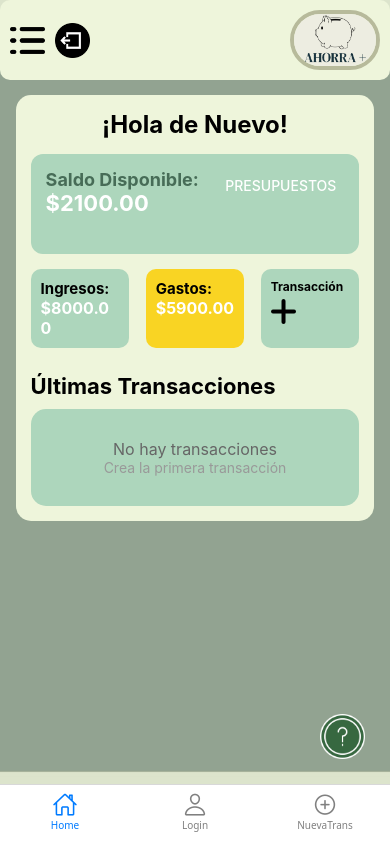
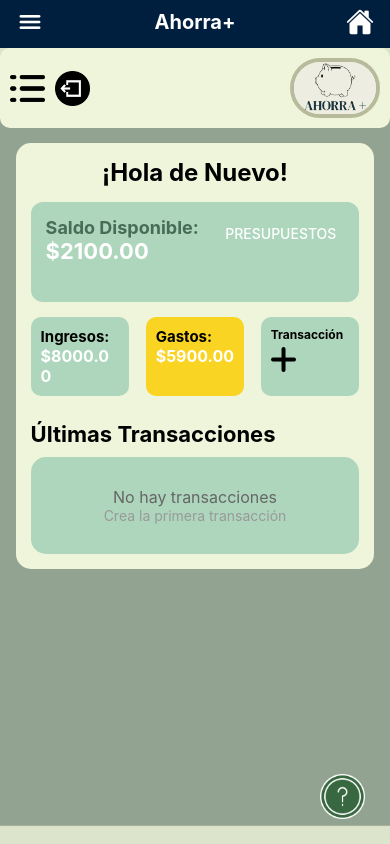
Before and after one commit to 19084DANI/Movil, a React Native app in the folder ProyectoMovil/: screen /Menu in a window 390 px wide. Built offline with nearby package versions, Linux system fonts and the light colour scheme.

Commit message:
Menú funcionando

```diff
--- a/ProyectoMovil/App.js
+++ b/ProyectoMovil/App.js
@@ -1,63 +1,35 @@
-import { useEffect, useState } from 'react';
-import { View, Text, ActivityIndicator } from 'react-native';
-import { initDatabase } from './database/DatabaseService';
-
-// Navigation
-import { NavigationContainer } from '@react-navigation/native';
-import { createBottomTabNavigator } from '@react-navigation/bottom-tabs';
-import { Ionicons } from '@expo/vector-icons';
-
-// Screens
-import HomeScreen from './Screens/HomeScreen';
-import LoginScreen from './Screens/LoginScreen';
-import NuevaTransScreen from './Screens/NuevaTransScreen';
-
-const Tab = createBottomTabNavigator();
+import React, { useEffect, useState } from 'react';
+import { View, Text } from 'react-native';
+import { AuthProvider } from './data/AuthContext';
+import RootNavigator from './navigation/RootNavigator';
+import { initDatabase } from './data/database';
 
 export default function App() {
-
-  const [iniciarbd, setBD] = useState(false);
+  const [ready, setReady] = useState(false);
 
   useEffect(() => {
-    const iniciarBD = async () => {
-      const iniciar = await initDatabase();
-      setBD(iniciar);
-    };
-    iniciarBD();
+    // Inicializar base de datos cuando se carga la app
+    (async () => {
+      try {
+        await initDatabase();
+        setReady(true);
+      } catch (error) {
+        console.error('Error inicializando app:', error);
+      }
+    })();
   }, []);
 
-  if (!iniciarbd) {
+  if (!ready) {
     return (
-      <View style={{ flex: 1, justifyContent: 'center', alignItems: 'center', backgroundColor: '#93A392' }}>
-        <ActivityIndicator size="large" color="#517f7dff" />
-        <Text style={{ marginTop: 10, color: '#517f7dff' }}>Inicializando base de datos...</Text>
+      <View style={{ flex: 1, alignItems: 'center', justifyContent: 'center', backgroundColor: '#F5E6D3' }}>
+        <Text style={{ color: '#001F3F' }}>Inicializando...</Text>
       </View>
     );
   }
 
   return (
-    <NavigationContainer>
-      <Tab.Navigator
-        screenOptions={({ route }) => ({
-          headerShown: false,
-          tabBarIcon: ({ color, size }) => {
-            let iconName;
-
-            if (route.name === 'Home') iconName = 'home-outline';
-            if (route.name === 'Login') iconName = 'person-outline';
-            if (route.name === 'NuevaTrans') iconName = 'add-circle-outline';
-
-            return <Ionicons name={iconName} size={size} color={color} />;
-          },
-          tabBarActiveTintColor: '#007BFF',
-          tabBarInactiveTintColor: 'gray',
-          tabBarStyle: { paddingBottom: 5, height: 60 },
-        })}
-      >
-        <Tab.Screen name="Home" component={HomeScreen} />
-        <Tab.Screen name="Login" component={LoginScreen} />
-        <Tab.Screen name="NuevaTrans" component={NuevaTransScreen} />
-      </Tab.Navigator>
-    </NavigationContainer>
+    <AuthProvider>
+      <RootNavigator />
+    </AuthProvider>
   );
 }
--- a/ProyectoMovil/Screens/MenuScreen.js
+++ b/ProyectoMovil/Screens/MenuScreen.js
@@ -1,65 +1,219 @@
-import { Text, StyleSheet, View} from 'react-native'
-import React, { Component, useState } from 'react'
+import { Text, StyleSheet, View, TouchableOpacity, ScrollView, Animated } from 'react-native'
+import React, { useState, useRef, useEffect } from 'react'
 import { StatusBar } from 'expo-status-bar';
+import Ionicons from '@expo/vector-icons/Ionicons';
 
 import Transacciones from './TransaccionesScreen';
 import PresupuestosScreen from './PresupuestosScreen';
-import RecuperarContrasena from './RecuperarContrasena';
-import LoginScreen from './LoginScreen'
-import IniciarSeScreen from './IniciarSeScreen';
-import RegistroScreen from './RegistroScreen';
 import Home from './HomeScreen';
 import NuevaTransScreen from './NuevaTransScreen';
 import GraficaScreen from './GraficaScreen';
 
-import { Button } from 'react-native'
-
 export default function MenuScreen () {
 
-  const [screen, setScreen]=useState('default');
+  const [screen, setScreen] = useState('home');
+  const [menuOpen, setMenuOpen] = useState(false);
+  const slideAnim = useRef(new Animated.Value(-450)).current;
 
+  // Opciones del menú
+  const menuOptions = [
+    { name: 'Menú', icon: 'home-outline', screen: 'home' },
+    { name: 'Gastos', icon: 'wallet-outline', screen: 'gastos' },
+    { name: 'Transacciones', icon: 'swap-horizontal-outline', screen: 'transacciones' },
+    { name: 'Gráficas', icon: 'bar-chart-outline', screen: 'grafica' },
+    { name: 'Presupuesto', icon: 'calculator-outline', screen: 'presupuesto' },
+    { name: 'Perfil', icon: 'person-outline', screen: 'perfil' },
+  ];
+
+  useEffect(() => {
+    // Animar el menú
+    Animated.timing(slideAnim, {
+      toValue: menuOpen ? 0 : -450,
+      duration: 300,
+      useNativeDriver: false,
+    }).start();
+  }, [menuOpen, slideAnim]);
+
+  const handleScreenChange = (screenName) => {
+    setScreen(screenName);
+    setMenuOpen(false);
+  };
+
+  const handleBackToMenu = () => {
+    setScreen('home');
+  };
+
+  // Renderizar contenido según la pantalla seleccionada
+  const renderScreen = () => {
     switch(screen){
       case 'presupuesto':
         return <PresupuestosScreen/>
       case 'transacciones':
         return <Transacciones/>
-    case 'RecuperarContrasena':
-        return <RecuperarContrasena/>
-    case 'Login':
-        return<LoginScreen/>
-    case 'IniciarSesion':
-      return<IniciarSeScreen/>
-    case 'registro':
-      return<RegistroScreen/>
-    case 'NuevaTransaccion':
-      return<NuevaTransScreen/>
-    case 'home':
-      return<Home/>
+      case 'gastos':
+        return <NuevaTransScreen/>
       case 'grafica':
         return <GraficaScreen/>
+      case 'perfil':
+        return (
+          <View style={styles.screenContainer}>
+            <Text style={styles.screenTitle}>Perfil</Text>
+            <Text>Aquí va la pantalla de perfil</Text>
+          </View>
+        )
+      case 'home':
+      default:
+        return <Home/>
+    }
+  };
 
-    case 'menu':
-        default:
-            return(
+  return (
     <View style={styles.container}>
-                 <Button color="orange" onPress={()=>setScreen('presupuesto') } title='Presupuesto'/>
-                  <Button color="orange" onPress={()=>setScreen('transacciones') } title='transacciones'/>
-                  <Button color="orange" onPress={()=>setScreen('RecuperarContrasena') } title='Recuperar Contraseña'/>
-                  <Button color ='orange' onPress={()=> setScreen('Login')} title= 'Login'/>
-                  <Button color ='orange' onPress={()=> setScreen('IniciarSesion')} title='IniciarSesion'/>
-                  <Button color ='orange' onPress={()=> setScreen('registro')} title='Registro'/>
-                  <Button color ='orange' onPress={()=> setScreen('NuevaTransaccion')} title='Nueva Transaccion'/>
-                  <Button color ='orange' onPress={()=> setScreen('home')} title='Home'/>
-                  <Button color ='orange' onPress={()=> setScreen('grafica')} title='Grafica'/>
+      {/* Header con botón hamburguesa y logo */}
+      <View style={styles.header}>
+        <TouchableOpacity
+          style={styles.hamburger}
+          onPress={() => setMenuOpen(!menuOpen)}
+        >
+          <Ionicons name={menuOpen ? 'close' : 'menu'} size={28} color="#fff" />
+        </TouchableOpacity>
+        <Text style={styles.headerTitle}>Ahorra+</Text>
+        <TouchableOpacity
+          style={styles.logoButton}
+          onPress={handleBackToMenu}
+        >
+          <Ionicons name="home" size={28} color="#fff" />
+        </TouchableOpacity>
+      </View>
+
+      {/* Overlay oscuro cuando el menú está abierto */}
+      {menuOpen && (
+        <TouchableOpacity
+          style={styles.overlay}
+          onPress={() => setMenuOpen(false)}
+          activeOpacity={0.3}
+        />
+      )}
+
+      {/* Contenido principal */}
+      <View style={styles.content}>
+        {renderScreen()}
+      </View>
+
+      {/* Menú lateral izquierdo desplegable */}
+      <Animated.View style={[styles.menu, { left: slideAnim }]}>
+        <ScrollView>
+          {menuOptions.map((option, index) => (
+            <TouchableOpacity
+              key={index}
+              style={[
+                styles.menuItem,
+                screen === option.screen && styles.menuItemActive
+              ]}
+              onPress={() => handleScreenChange(option.screen)}
+            >
+              <Ionicons name={option.icon} size={24} color="#001F3F" style={styles.menuIcon} />
+              <Text style={styles.menuText}>{option.name}</Text>
+            </TouchableOpacity>
+          ))}
+        </ScrollView>
+      </Animated.View>
     </View>
   )
 }
-}
+
 const styles = StyleSheet.create({
   container: {
     flex: 1,
     backgroundColor: '#fff',
+    position: 'relative',
+  },
+  header: {
+    flexDirection: 'row',
+    alignItems: 'center',
+    justifyContent: 'space-between',
+    backgroundColor: '#001F3F',
+    paddingHorizontal: 16,
+    paddingVertical: 12,
+    paddingTop: 8,
+    zIndex: 10,
+  },
+  hamburger: {
+    width: 28,
+    height: 28,
+    justifyContent: 'center',
+    alignItems: 'center',
+  },
+  logoButton: {
+    width: 28,
+    height: 28,
+    justifyContent: 'center',
+    alignItems: 'center',
+  },
+  headerTitle: {
+    fontSize: 20,
+    fontWeight: 'bold',
+    color: '#fff',
+  },
+  overlay: {
+    position: 'absolute',
+    top: 0,
+    left: 0,
+    right: 0,
+    bottom: 0,
+    backgroundColor: 'rgba(0, 0, 0, 0.5)',
+    zIndex: 1,
+  },
+  menu: {
+    position: 'absolute',
+    top: 0,
+    left: 0,
+    width: 450,
+    height: '100%',
+    backgroundColor: '#F5E6D3',
+    borderRightWidth: 2,
+    borderRightColor: '#001F3F',
+    zIndex: 2,
+    paddingTop: 80,
+  },
+  menuItem: {
+    flexDirection: 'row',
+    alignItems: 'center',
+    paddingHorizontal: 20,
+    paddingVertical: 16,
+    borderBottomWidth: 1,
+    borderBottomColor: '#E0D4C4',
+  },
+  menuItemActive: {
+    backgroundColor: '#E8D9C8',
+    borderLeftWidth: 4,
+    borderLeftColor: '#001F3F',
+    paddingLeft: 16,
+  },
+  menuIcon: {
+    marginRight: 16,
+    color: '#001F3F',
+  },
+  menuText: {
+    fontSize: 16,
+    color: '#001F3F',
+    fontWeight: '500',
+  },
+  content: {
+    flex: 1,
+    zIndex: 0,
+  },
+  screenContainer: {
+    flex: 1,
     alignItems: 'center',
     justifyContent: 'center',
+    padding: 20,
+    backgroundColor: '#F5E6D3',
+  },
+  screenTitle: {
+    fontSize: 24,
+    fontWeight: 'bold',
+    color: '#001F3F',
+    marginBottom: 20,
   },
 });
--- a/ProyectoMovil/Screens/RegistroScreen.js
+++ b/ProyectoMovil/Screens/RegistroScreen.js
@@ -1,64 +1,58 @@
-import {Text, StyleSheet, View, TextInput, Button, Image, Alert, ActivityIndicator} from 'react-native';
-import { useState } from 'react';
+import {Text, StyleSheet, View, TextInput, Button, Image, Alert} from 'react-native';
+import { useContext, useState } from 'react';
+import { AuthContext } from '../data/AuthContext';
 
-import IniciarSeScreen from './IniciarSeScreen';
-import { Ionicons } from  '@expo/vector-icons';
-import AuthController from '../controllers/AuthController';
-
-export default function RegistroScreen(){
-    const [screen, setScreen]=useState('default');
+export default function RegistroScreen({ navigation }){
+    const { registro, loading } = useContext(AuthContext);
     const [nombre, setNombre] = useState('');
     const [correo, setCorreo] = useState('');
     const [telefono, setTelefono] = useState('');
     const [contrasena, setContrasena] = useState('');
-    const [loading, setLoading] = useState(false);
+
+    // Validaciones //
+
+    const validarCorreo = (email) =>{
+      const regex = /^[^\s@]+@[^\s@]+\.[^\s@]+$/;
+    return regex.test(email);
+    };
 
     const crearCuenta = async () => {
-        setLoading(true);
+        if (!nombre.trim() || !correo.trim() || !telefono.trim() || !contrasena.trim()){
+            Alert.alert("Error", "Todos los campos son obligatorios, porfavor complete todos los campos.");
+            return;
+        }
+        if (!validarCorreo(correo.trim())){
+            Alert.alert("Error", "El correo ingresado no es valido, porfavor ingresa un correo valido.");
+            return;
+        }
+        if (!/^\d+$/.test(telefono) || telefono.length < 10 ){
+            Alert.alert("Error", "El telefono ingresado no es valido, porfavor ingresa un telefono valido.");
+            return;
+        }
+        if (contrasena.length < 6){
+            Alert.alert("Error", "La contraseña ingresada no es valida, porfavor ingrese una contraseña valida");
+            return;
+        }
 
-        const result = await AuthController.register({
-            nombre,
-            correo,
-            telefono,
-            contrasena
-        });
-
-        setLoading(false);
-
-        if (result.success) {
-            Alert.alert(
-                "Éxito",
-                result.message || "Cuenta creada exitosamente",
-                [
-                    {
-                        text: "Aceptar",
-                        onPress: () => {
-                            // Limpiar campos
-                            setNombre('');
-                            setCorreo('');
-                            setTelefono('');
-                            setContrasena('');
-                            // Ir a iniciar sesión
-                            setScreen('Iniciar sesion');
-                        }
-                    }
-                ]
-            );
-        } else {
-            Alert.alert("Error", result.error || "Error al crear la cuenta");
+        try {
+            const result = await registro(nombre, correo, telefono, contrasena);
+            if (result.success) {
+                Alert.alert("Éxito", `Cuenta creada para: ${nombre}\nCorreo: ${correo}`);
+                // Navegar al Home y evitar volver a la pantalla de auth
+                navigation.reset({
+                  index: 0,
+                  routes: [{ name: 'HomeDrawer' }],
+                });
+            } else {
+                Alert.alert("Error", result.error || "Error al crear la cuenta");
+            }
+        } catch (error) {
+            Alert.alert("Error", "Error al crear la cuenta: " + error.message);
         }
     };
 
-    const irIniciarSesion = () =>{
-        Alert.alert("Inicia Sesión");
-        setScreen('Iniciar sesion');
-    };
-    switch(screen){
-        case 'Iniciar sesion':
-            return<IniciarSeScreen/>
-        default:
     return (
-        <View style={{flex:1, backgroundColor:'#F0E68C'}}>
+        <View style={{flex:1, backgroundColor:'#F5E6D3'}}>
          <View style={styles.encabezado}>
             </View>
         <View style={styles.container}>
@@ -97,25 +91,20 @@ export default function RegistroScreen(){
         />
 
         <View style={{width: '100%', marginTop:10}}>
-          {loading ? (
-            <ActivityIndicator size="large" color="#5b8486ff" />
-          ) : (
-            <Button title='Crear Cuenta' color='#5b8486ff' onPress={crearCuenta} />
-          )}
+          <Button title={loading ? 'Creando...' : 'Crear Cuenta'} color='#000000' onPress={crearCuenta} disabled={loading} />
         </View>
 
         <View style={{ marginTop: 15 }}>
-            <Button title='¿Ya tienes una cuenta? Inicia Sesión' color='#456953ff' onPress={irIniciarSesion} />
+            <Button title='¿Ya tienes una cuenta? Inicia Sesión' color='#000000' onPress={() => navigation.navigate('IniciarSesion')} />
         </View>
         </View>
         </View>
     );
-    }
 }
 const styles= StyleSheet.create({
     container:{
         flex: 1,
-        backgroundColor: '#93A392',
+        backgroundColor: '#F5E6D3',
         alignItems: 'center',
         justifyContent: 'center',
         paddingHorizontal:20,
@@ -126,13 +115,13 @@ const styles= StyleSheet.create({
         borderRadius: 40,
         marginBottom:20,
         borderWidth: 2,
-        borderColor: '#EEF5DB'
+        borderColor: '#001F3F'
     },
     titulo:{
         fontSize: 24,
         fontWeight: 'bold',
         marginBottom: 20,
-        color: '#3D4939',
+        color: '#001F3F',
     },
     input:{
         width: '100%',
@@ -140,8 +129,8 @@ const styles= StyleSheet.create({
         borderRadius: 20,
         marginBottom: 15,
         borderWidth: 1,
-        borderColor: '#A9A9A9',
-        backgroundColor: '#EEF5DB'
+        borderColor: '#001F3F',
+        backgroundColor: '#FFFFFF'
     },
     menuhamburgesa:{
 
@@ -166,7 +155,7 @@ borderWidth:5
 justifyContent:'space-between',
 flexDirection: 'row',
 alignItems: "center",
-backgroundColor: '#EEF5DB',
+backgroundColor: '#001F3F',
 padding: 10,
 borderRadius:10,
 marginBottom:0,
--- /dev/null
+++ b/ProyectoMovil/data/AuthContext.js
@@ -0,0 +1,121 @@
+import React, { createContext, useState, useEffect } from 'react';
+import databaseService from '../database/DatabaseService';
+
+export const AuthContext = createContext();
+
+export const AuthProvider = ({ children }) => {
+  const [user, setUser] = useState(null);
+  const [isLoading, setIsLoading] = useState(true);
+  const [isSignout, setIsSignout] = useState(false);
+
+  useEffect(() => {
+    // Inicializar contexto de autenticación
+    bootstrapAsync();
+  }, []);
+
+  const bootstrapAsync = async () => {
+    try {
+      // Aquí puedes verificar si hay un usuario guardado
+      // Por ahora solo marcamos como listo
+      setIsLoading(false);
+    } catch (e) {
+      console.error('Error al restaurar sesión:', e);
+      setIsLoading(false);
+    }
+  };
+
+  const authContext = {
+    signIn: async (email, password) => {
+      try {
+        // Buscar usuario en la base de datos
+        const result = await databaseService.select(
+          'usuarios',
+          'correo = ?',
+          [email]
+        );
+
+        if (result.success && result.data.length > 0) {
+          const usuario = result.data[0];
+          // Aquí deberías verificar la contraseña (preferiblemente hasheada)
+          if (usuario.contrasena === password) {
+            setUser(usuario);
+            setIsSignout(false);
+            return { success: true, user: usuario };
+          } else {
+            return { success: false, message: 'Contraseña incorrecta' };
+          }
+        } else {
+          return { success: false, message: 'Usuario no encontrado' };
+        }
+      } catch (error) {
+        console.error('Error en signIn:', error);
+        return { success: false, message: error.message };
+      }
+    },
+
+    signUp: async (nombre, email, telefono, password) => {
+      try {
+        const result = await databaseService.insert('usuarios', {
+          nombre,
+          correo: email,
+          telefono,
+          contrasena: password,
+        });
+
+        if (result.success) {
+          const newUser = { id: result.insertId, nombre, correo: email, telefono };
+          setUser(newUser);
+          setIsSignout(false);
+          return { success: true, user: newUser };
+        } else {
+          return { success: false, message: result.error };
+        }
+      } catch (error) {
+        console.error('Error en signUp:', error);
+        return { success: false, message: error.message };
+      }
+    },
+
+    signOut: async () => {
+      try {
+        setUser(null);
+        setIsSignout(true);
+        return { success: true };
+      } catch (error) {
+        console.error('Error en signOut:', error);
+        return { success: false, message: error.message };
+      }
+    },
+
+    signUp: async (nombre, email, telefono, password) => {
+      try {
+        const result = await databaseService.insert('usuarios', {
+          nombre,
+          correo: email,
+          telefono,
+          contrasena: password,
+        });
+
+        if (result.success) {
+          const newUser = { id: result.insertId, nombre, correo: email, telefono };
+          setUser(newUser);
+          setIsSignout(false);
+          return { success: true, user: newUser };
+        } else {
+          return { success: false, message: result.error };
+        }
+      } catch (error) {
+        console.error('Error en signUp:', error);
+        return { success: false, message: error.message };
+      }
+    },
+
+    getUser: () => user,
+  };
+
+  return (
+    <AuthContext.Provider value={{ ...authContext, user, isLoading, isSignout }}>
+      {children}
+    </AuthContext.Provider>
+  );
+};
--- /dev/null
+++ b/ProyectoMovil/data/database.js
@@ -0,0 +1,19 @@
+import databaseService from '../database/DatabaseService';
+
+export const initDatabase = async () => {
+  try {
+    const initialized = await databaseService.init();
+    if (initialized) {
+      console.log('Base de datos inicializada correctamente');
+      return true;
+    } else {
+      console.error('Error al inicializar la base de datos');
+      return false;
+    }
+  } catch (error) {
+    console.error('Error en initDatabase:', error);
+    return false;
+  }
+};
+
+export default databaseService;
--- /dev/null
+++ b/ProyectoMovil/navigation/RootNavigator.js
@@ -0,0 +1,20 @@
+import React from 'react';
+import { NavigationContainer } from '@react-navigation/native';
+import { createNativeStackNavigator } from '@react-navigation/native-stack';
+import MenuScreen from '../Screens/MenuScreen';
+
+const Stack = createNativeStackNavigator();
+
+export default function RootNavigator() {
+  return (
+    <NavigationContainer>
+      <Stack.Navigator
+        screenOptions={{
+          headerShown: false,
+        }}
+      >
+        <Stack.Screen name="Menu" component={MenuScreen} />
+      </Stack.Navigator>
+    </NavigationContainer>
+  );
+}
--- a/ProyectoMovil/package.json
+++ b/ProyectoMovil/package.json
@@ -9,10 +9,12 @@
     "web": "expo start --web"
   },
   "dependencies": {
+    "@expo/vector-icons": "^14.0.0",
     "@react-native-community/slider": "^5.0.1",
     "@react-native-picker/picker": "2.11.1",
     "@react-navigation/bottom-tabs": "^7.0.14",
     "@react-navigation/native": "^7.0.14",
+    "@react-navigation/native-stack": "^7.0.14",
     "expo": "~54.0.20",
     "expo-sqlite": "^16.0.9",
     "expo-status-bar": "~3.0.8",
```
Also changed, not shown: 1 other file (tests, documents, lock files or other folders). Lines whose indentation alone changed are shown as unchanged.
